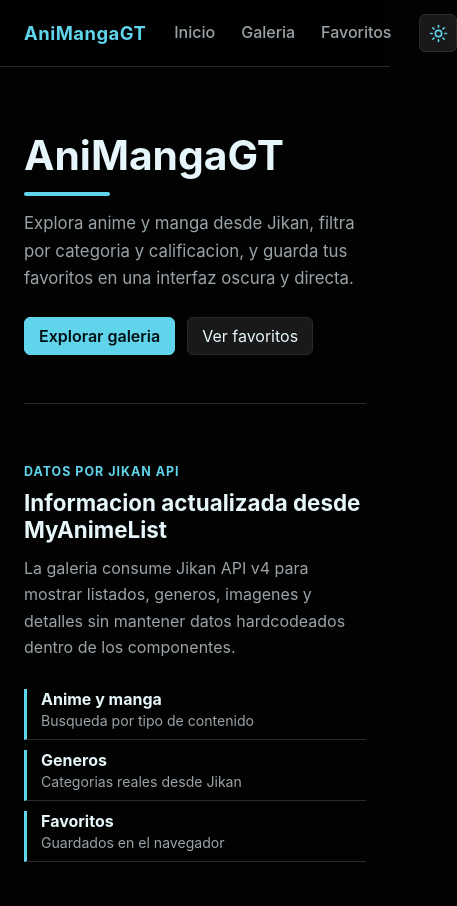
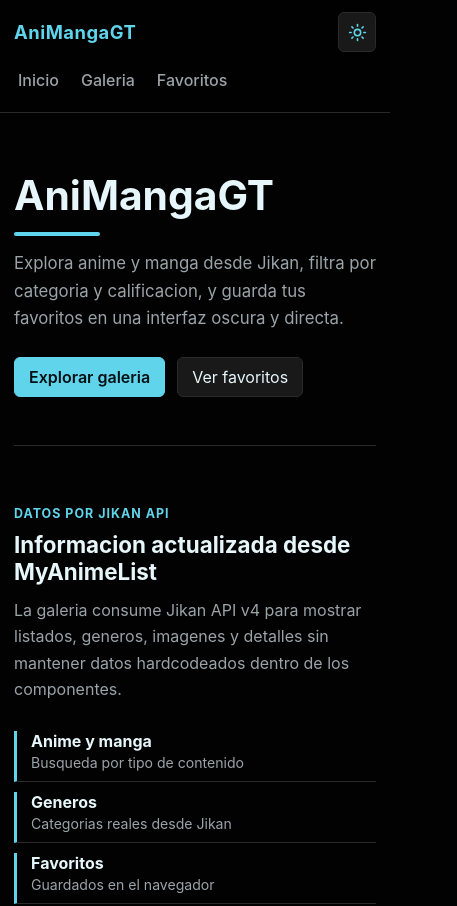
Before and after one commit to 24750Montenegro/animanga-gallery, a React (Vite) app: page / in a window 390 px wide. Shown: the top 906 px of the page, 457 px wide, since content can reach past the window. Built offline with nearby package versions, Linux system fonts and the light colour scheme; no server answers.

Commit message:
style: mejorar responsive general

```diff
--- a/src/styles/Card.css
+++ b/src/styles/Card.css
@@ -89,3 +89,18 @@
   border-radius: var(--radius-sm);
   text-transform: uppercase;
 }
+
+@media (max-width: 640px) {
+  .card-body {
+    padding: 10px 11px 12px;
+  }
+
+  .card-title {
+    font-size: 0.92rem;
+  }
+
+  .fav-btn {
+    width: 32px;
+    height: 32px;
+  }
+}
--- a/src/styles/Detail.css
+++ b/src/styles/Detail.css
@@ -4,7 +4,6 @@
   gap: 32px;
   margin-top: 12px;
 }
-@media (max-width: 800px) { .detail { grid-template-columns: 1fr; } }
 
 .detail-cover {
   border-radius: var(--radius-lg);
@@ -61,3 +60,29 @@
 }
 
 .detail-actions { display: flex; gap: 10px; margin-top: 20px; flex-wrap: wrap; }
+
+@media (max-width: 900px) {
+  .detail {
+    grid-template-columns: 230px 1fr;
+    gap: 24px;
+  }
+}
+
+@media (max-width: 760px) {
+  .detail {
+    grid-template-columns: 1fr;
+  }
+
+  .detail-cover {
+    max-width: 300px;
+    min-height: 0;
+  }
+
+  .detail-title {
+    font-size: 1.65rem;
+  }
+
+  .detail-stats {
+    gap: 10px;
+  }
+}
--- a/src/styles/Filters.css
+++ b/src/styles/Filters.css
@@ -1,17 +1,12 @@
 .filters {
   display: grid;
-  grid-template-columns: 2fr 1fr 1fr 1fr 1fr auto;
+  grid-template-columns: minmax(220px, 2fr) repeat(4, minmax(130px, 1fr)) auto;
   gap: 12px;
   background: var(--c-surface);
   border: 1px solid var(--c-border);
   border-radius: var(--radius-lg);
   padding: 16px;
   margin-bottom: 24px;
-}
-
-@media (max-width: 800px) {
-  .filters { grid-template-columns: 1fr 1fr; }
-  .filters .filter-search { grid-column: 1 / -1; }
 }
 
 .filter-field {
@@ -52,3 +47,43 @@
   letter-spacing: 0.5px;
   color: var(--c-text-dim);
 }
+
+@media (max-width: 1100px) {
+  .filters {
+    grid-template-columns: repeat(3, 1fr);
+  }
+
+  .filter-search {
+    grid-column: span 2;
+  }
+}
+
+@media (max-width: 720px) {
+  .filters {
+    grid-template-columns: 1fr 1fr;
+    padding: 14px;
+  }
+
+  .filter-search,
+  .filter-actions-field {
+    grid-column: 1 / -1;
+  }
+
+  .filter-actions {
+    justify-content: stretch;
+  }
+
+  .filter-actions button {
+    flex: 1;
+  }
+}
+
+@media (max-width: 520px) {
+  .filters {
+    grid-template-columns: 1fr;
+  }
+
+  .filter-search {
+    grid-column: auto;
+  }
+}
--- a/src/styles/Gallery.css
+++ b/src/styles/Gallery.css
@@ -14,6 +14,7 @@
   display: flex;
   justify-content: center;
   align-items: center;
+  flex-wrap: wrap;
   gap: 12px;
   margin-top: 28px;
 }
@@ -23,3 +24,10 @@
   text-align: center;
   margin-top: 12px;
 }
+
+@media (max-width: 640px) {
+  .gallery {
+    grid-template-columns: repeat(auto-fill, minmax(145px, 1fr));
+    gap: 14px;
+  }
+}
--- a/src/styles/Navbar.css
+++ b/src/styles/Navbar.css
@@ -14,6 +14,7 @@
   padding: 14px 24px;
   display: flex;
   align-items: center;
+  flex-wrap: wrap;
   gap: 24px;
 }
 
@@ -63,3 +64,30 @@
   stroke-linejoin: round;
   stroke-width: 2;
 }
+
+@media (max-width: 720px) {
+  .navbar-inner {
+    gap: 12px;
+    padding: 12px 14px;
+  }
+
+  .brand {
+    flex: 1;
+  }
+
+  .nav-actions {
+    margin-left: auto;
+  }
+
+  .nav-links {
+    order: 3;
+    flex-basis: 100%;
+    gap: 14px;
+    overflow-x: auto;
+    padding-bottom: 2px;
+  }
+
+  .nav-links a {
+    white-space: nowrap;
+  }
+}
--- a/src/styles/global.css
+++ b/src/styles/global.css
@@ -107,3 +107,23 @@
   color: var(--c-accent);
   font-weight: 600;
 }
+
+@media (max-width: 640px) {
+  .container {
+    padding: 18px 14px;
+  }
+
+  .page-title {
+    font-size: 1.55rem;
+    margin-bottom: 10px;
+  }
+
+  .page-head {
+    margin-top: 10px;
+  }
+
+  .btn-link,
+  button {
+    min-height: 40px;
+  }
+}
```
